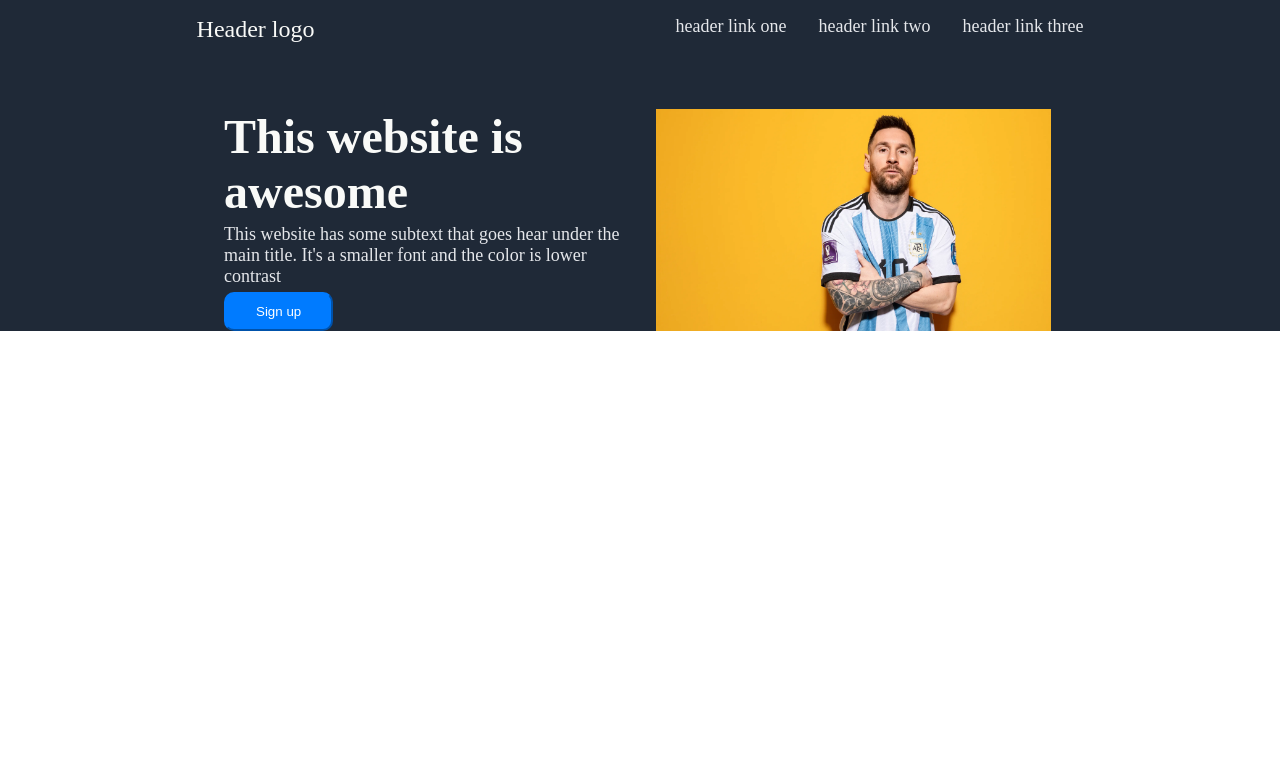
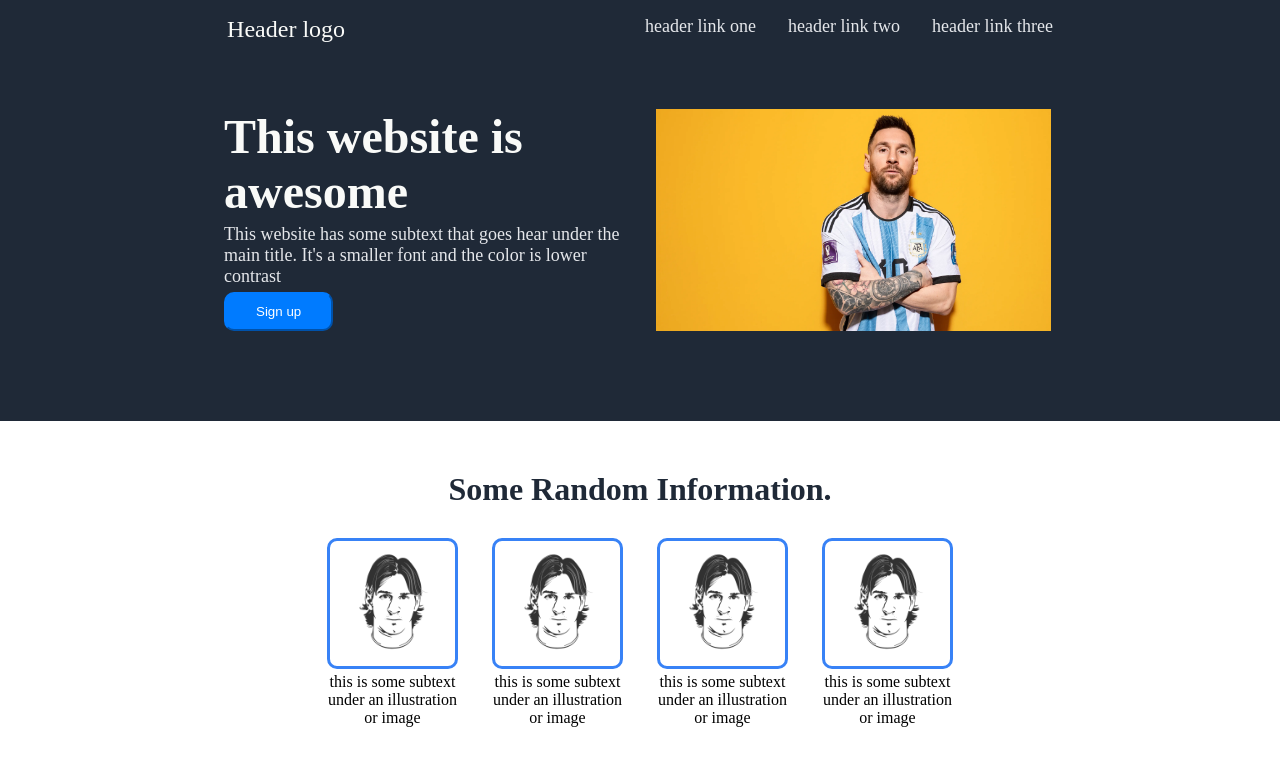
Before and after one commit to federicotempo/landing-page, a plain HTML site: page index.html in a window 1280 px wide. Drawn offline with Linux system fonts and the light colour scheme.

Commit message:
Se resuelve segundo contenedor

```diff
--- a/index.html
+++ b/index.html
@@ -36,7 +36,7 @@
             </div>
 
             <div class="main-image">
-               <img src="src/1442809583.webp" alt="">
+               <img src="src/images/1442809583.webp" alt="Messi">
             </div>
 
        </div>
@@ -44,7 +44,25 @@
     </div>
 
     <div class="second-container">
-
+        <h2>Some Random Information.</h2>
+        <div class="images">
+            <div class="card-image">
+                <img src="src/images/messi.png" alt="Messi">
+                <div>this is some subtext under an illustration or image</div>
+            </div>
+            <div class="card-image">
+                <img src="src/images/messi.png" alt="Messi">
+                <div>this is some subtext under an illustration or image</div>
+            </div>
+            <div class="card-image">
+                <img src="src/images/messi.png" alt="Messi">
+                <div>this is some subtext under an illustration or image</div>
+            </div>
+            <div class="card-image">
+                <img src="src/images/messi.png" alt="Messi">
+                <div>this is some subtext under an illustration or image</div>
+            </div>
+        </div>
     </div>
 
     <div class="third-container">
--- a/style/style.css
+++ b/style/style.css
@@ -5,6 +5,7 @@ body {
 
 .first-container {
     background-color: #1F2937;
+    padding-bottom: 40px;
 }
 
 .logo {
@@ -34,8 +35,9 @@ a {
 
 .header {
     display: flex;
-    justify-content: space-around;
+    justify-content: center;
     padding: 16px;
+    gap: 300px
 }
 
 .main {
@@ -80,3 +82,36 @@ a {
     background-color: #007bff;
     border-color: #007bff;
 }
+
+.second-container {
+    display: flex;
+    flex-direction: column;
+    align-items: center;
+    gap: 30px;
+    margin: 50px 0px;
+}
+
+.second-container h2{
+    font-size: 32px;
+    font-weight:900;
+    color: #1F2937;
+    margin:0;
+}
+
+.images {
+    display: flex;
+    gap: 30px;
+    justify-content: center;
+    text-align: center;
+}
+
+.card-image img {
+    width: 125px;
+    height: 125px;
+    border: 3px solid #3882F6;
+    border-radius: 10px;
+}
+
+.card-image div {
+    width: 135px;
+}
```
Also changed, not shown: src/images/1442809583.webp (renamed from src/1442809583.webp), src/images/messi.png (added), 1 other file.
